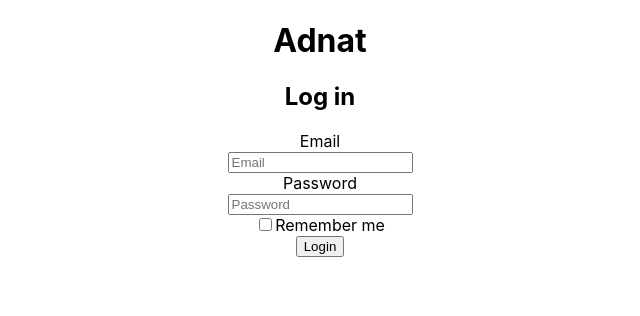
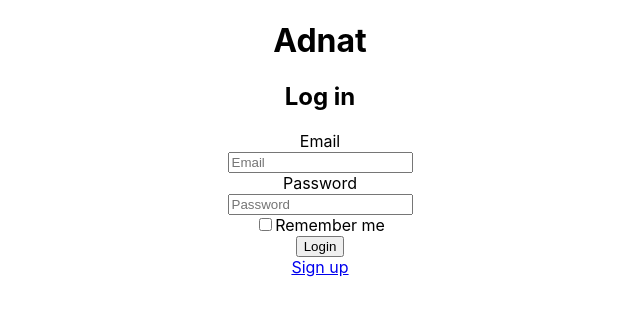
Before and after one commit to CoderCarl1/adnat-react, a React (Create React App) app in the folder adnat/: page / in a window 1280 px wide. Shown: the top 316 px of the page, without its empty margins (320-960 px from the left). Built offline with nearby package versions, Linux system fonts and the light colour scheme.

Commit message:
adding links to login page

```diff
--- a/adnat/src/App.js
+++ b/adnat/src/App.js
@@ -13,7 +13,6 @@ function App() {
         <Route path="/sign-up" component={SignUp} exact />
       </div>
     </Router>
-
   );
 }
 
--- a/adnat/src/components/LogIn.js
+++ b/adnat/src/components/LogIn.js
@@ -18,10 +18,10 @@ const LogIn = () => (
         <br/>
         <input type="submit" value="Login"></input>
 
-        {/* <nav>
+        <nav>
             <Link to="/sign-up">Sign up</Link>
-            <Link to="/reset-password">Forgot your password?</Link>
-        </nav> */}
+            {/* <Link to="/reset-password">Forgot your password?</Link> */}
+        </nav>
 
     </>
 );
```
